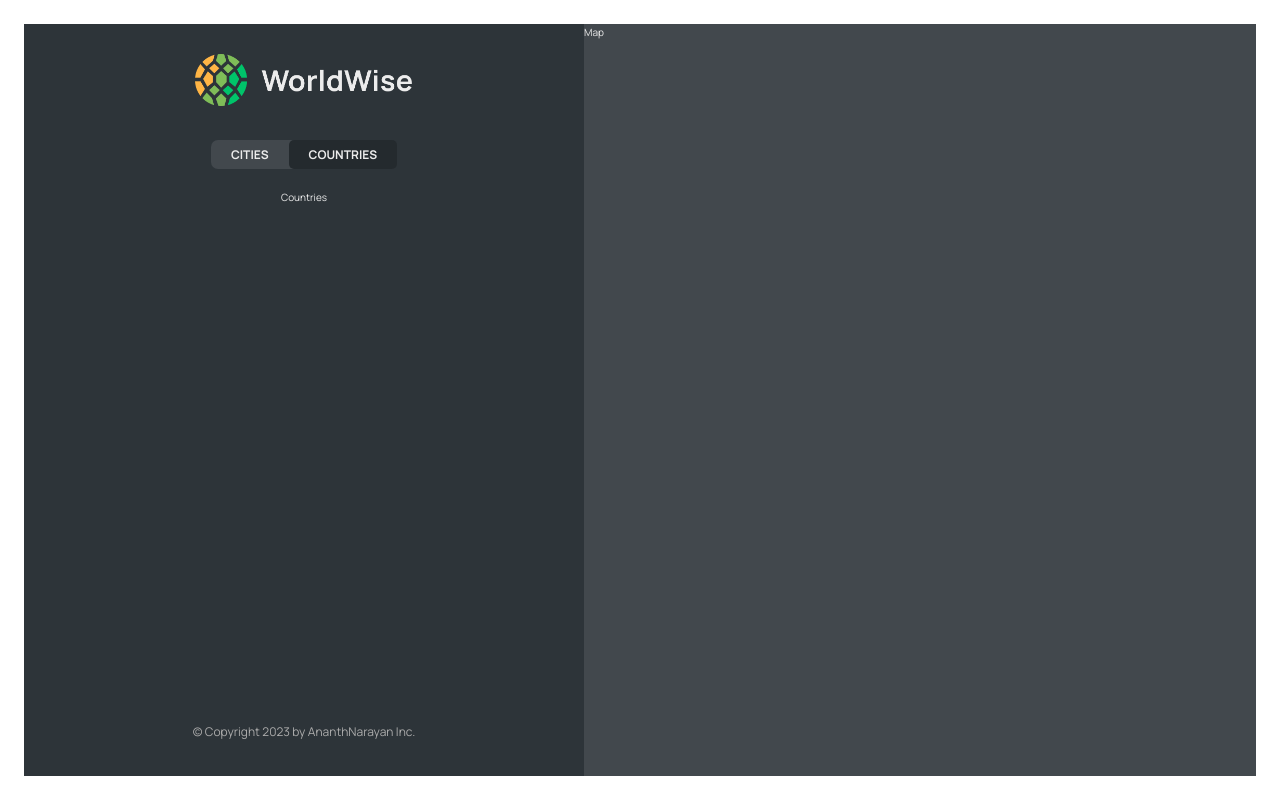
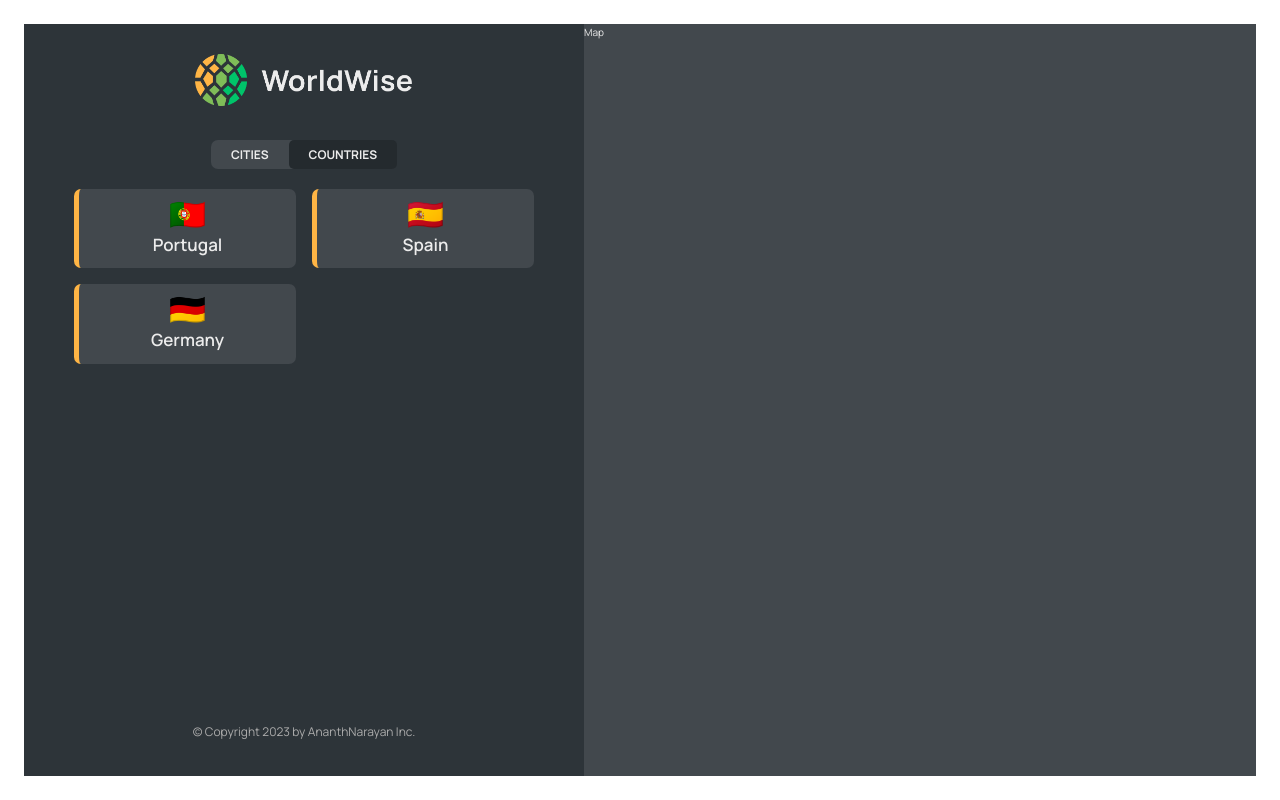
Before and after one commit to narayanananth26/worldwise, a React (Vite) app: page /app/countries in a window 1280 px wide. Built offline with nearby package versions, Linux system fonts and the light colour scheme; data requests are answered from the project's data file.

Commit message:
implement country list

```diff
--- a/src/App.jsx
+++ b/src/App.jsx
@@ -1,3 +1,4 @@
+import { useEffect, useState } from "react";
 import { BrowserRouter, Route, Routes } from "react-router-dom";
 import Product from "./pages/Product";
 import Pricing from "./pages/Pricing";
@@ -6,7 +7,7 @@
 import PageNotFound from "./pages/PageNotFound";
 import Login from "./pages/Login";
 import CityList from "./components/CityList";
-import { useEffect, useState } from "react";
+import CountryList from "./components/CountryList";
 
 const BASE_URL = "http://localhost:8000";
 function App() {
@@ -50,7 +51,15 @@
 							<CityList cities={cities} isLoading={isLoading} />
 						}
 					/>
-					<Route path="countries" element={<p>Countries</p>} />
+					<Route
+						path="countries"
+						element={
+							<CountryList
+								cities={cities}
+								isLoading={isLoading}
+							/>
+						}
+					/>
 					<Route path="form" element={<p>Form</p>} />
 				</Route>
 				<Route path="*" element={<PageNotFound />} />
--- /dev/null
+++ b/src/components/CountryList.jsx
@@ -0,0 +1,27 @@
+import styles from "./CountryList.module.css";
+import CountryItem from "./CountryItem";
+import Spinner from "./Spinner";
+import Message from "./Message";
+
+function CountryList({ cities, isLoading }) {
+	if (isLoading) return <Spinner />;
+
+	if (!cities.length)
+		return (
+			<Message message="Add your first city by clicking on a city on the map" />
+		);
+	const countries = cities.reduce((arr, city) => {
+		if (!arr.map((el) => el.country).includes(city.country))
+			return [...arr, { country: city.country, emoji: city.emoji }];
+		else return arr;
+	}, []);
+	return (
+		<ul className={styles.countryList}>
+			{countries.map((country) => (
+				<CountryItem country={country} key={country} />
+			))}
+		</ul>
+	);
+}
+
+export default CountryList;
```
